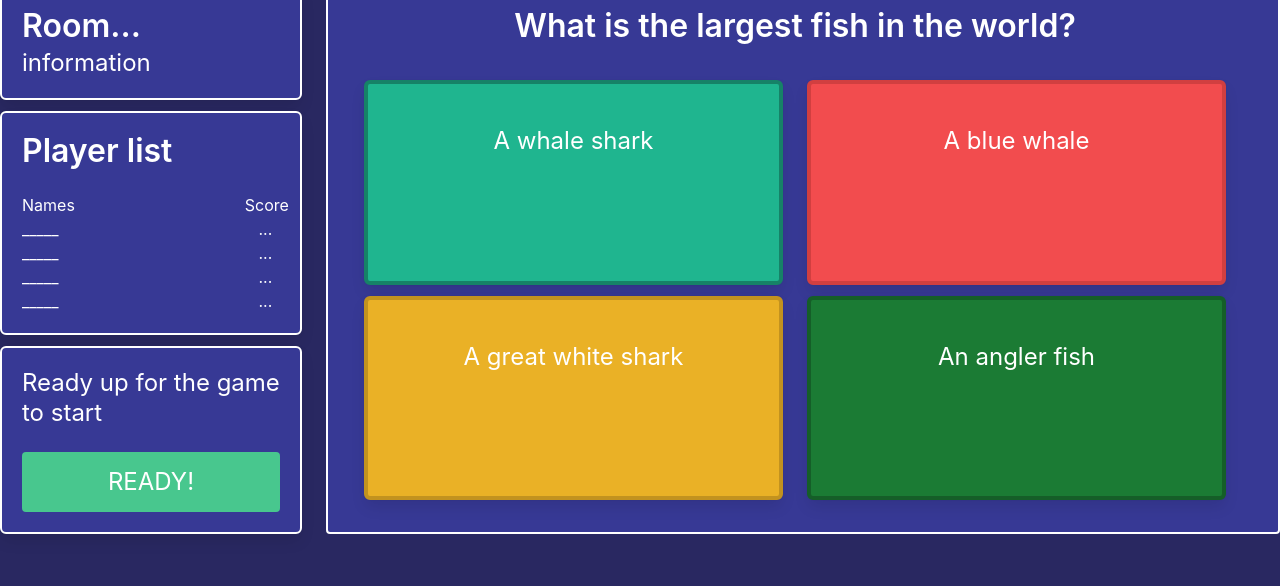
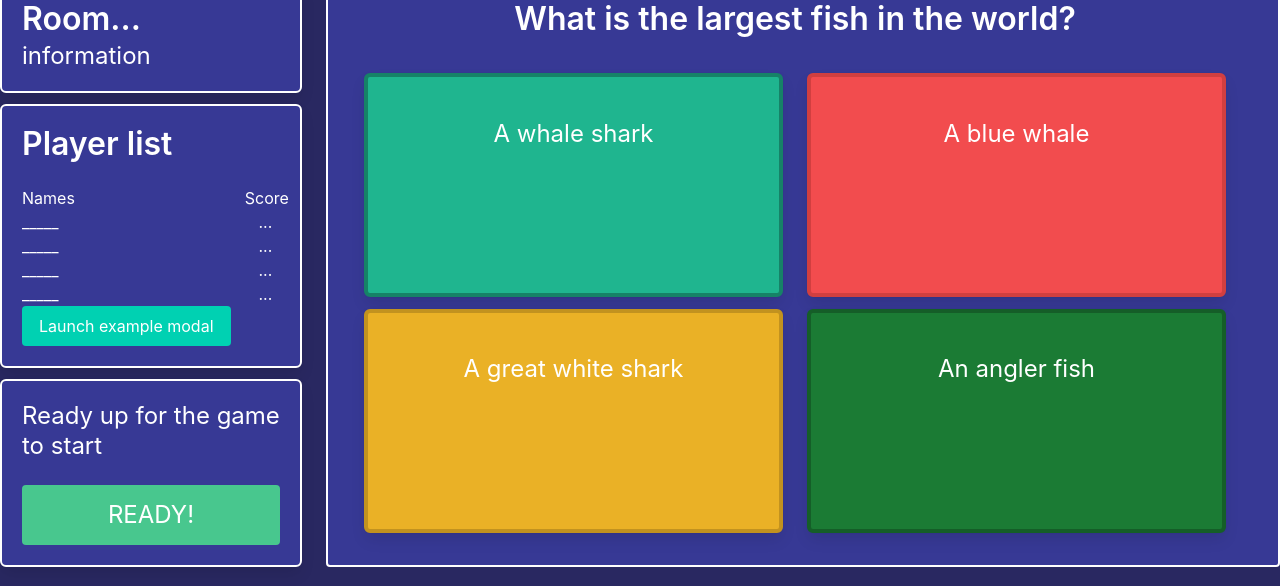
Before and after one commit to Sambijhouwer/WEBIK_Wooknows_2020, a Flask app: page /game in a window 1280 px wide. Shown: the part 118-704 px from the top of the page. Run offline with Flask 2, Linux system fonts and the light colour scheme; some libraries are stand-ins or nearby versions.

Commit message:
die floep modal dinges zit nu in de game lobby

```diff
--- a/templates/game-lobby.html
+++ b/templates/game-lobby.html
@@ -16,6 +16,7 @@
                 <li>_____<span style="padding-left: 200px;">...</span></li>
                 <li>_____<span style="padding-left: 200px;">...</span></li>
             </ul>
+            <button class="button is-primary modal-button" data-target="#myModal" aria-haspopup="true">Launch example modal</button>
         </div>
         <div class="tile is-child box" id="room_ready">
             <p class="subtitle">Ready up for the game to start</p>
@@ -51,4 +52,29 @@
 
     </div>
 </div>
+
+<div class="modal" id="myModal">
+    <div class="modal-background"></div>
+    <div class="modal-content">
+      <div class="buttons has-addons is-centered is-large">
+        <button class="button is-danger" id="category">category 1</button>
+        <button class="button is-link" id="category">category 2</button>
+        <button class="button is-warning" id="category">category 3</button>
+      </div>
+    </div>
+    <button class="modal-close is-large" aria-label="close"></button>
+  </div>
+  <script>
+  document.querySelectorAll('.modal-button').forEach(function(el) {
+    el.addEventListener('click', function() {
+      var target = document.querySelector(el.getAttribute('data-target'));
+
+      target.classList.add('is-active');
+
+      target.querySelector('.modal-close').addEventListener('click',   function() {
+          target.classList.remove('is-active');
+       });
+    });
+  });
+  </script>
 {% endblock %}
--- a/templates/homepage.html
+++ b/templates/homepage.html
@@ -38,7 +38,7 @@
               <li> room 5</li>
             </ul>
           </div>
-            <button class="button is-warning is-medium">Join!</button>
+            <button class="button is-warning is-medium"><a href="/game">Join!</a></button>
           </article>
         </div>
       </centered>
--- a/templates/layout.html
+++ b/templates/layout.html
@@ -15,7 +15,7 @@
       <div class="container is-fluid">
         <div class="level-left">
           <a href="http://127.0.0.1:5000/">
-            <img src="https://i.ibb.co/Y34k3hV/logo-no.png" width="104" height="113" alt="logo">
+            <img src="https://i.ibb.co/Y34k3hV/logo-no.png" width="80" height="89" alt="logo">
           </a>
           <h1 id="logo1">Hoo&nbsp</h1>
           <h2 id="logo2">Knows</h2>
--- a/templates/spelding.html
+++ b/templates/spelding.html
@@ -6,7 +6,11 @@
 <div class="modal" id="myModal">
   <div class="modal-background"></div>
   <div class="modal-content">
-    <div class="box">Lorem ipsum dolor sit amet, consectetur adipiscing elit. Aenean efficitur sit amet massa fringilla egestas. Nullam condimentum luctus turpis.</div>
+    <div class="buttons has-addons is-centered is-large">
+      <button class="button is-danger" id="category">category 1</button>
+      <button class="button is-link" id="category">category 2</button>
+      <button class="button is-warning" id="category">category 3</button>
+    </div>
   </div>
   <button class="modal-close is-large" aria-label="close"></button>
 </div>
```
